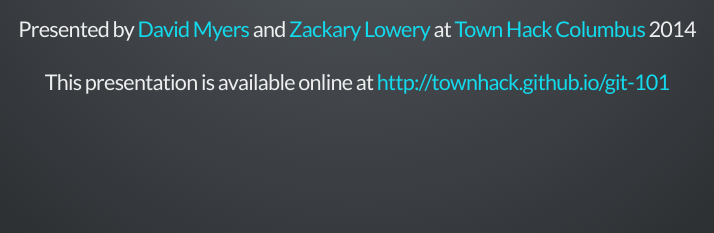
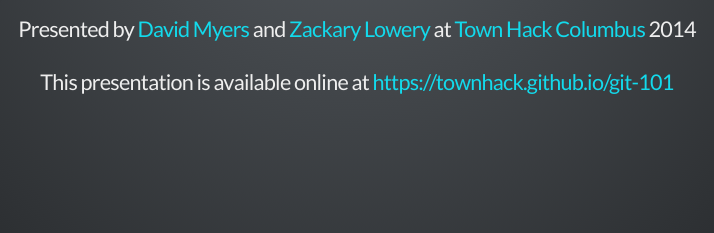
Before and after one commit to TownHack/git-101, a website: page index.html in a window 1280 px wide. Shown: the part 564-797 px from the top of the page, 283-997 px from the left. Drawn offline with Linux system fonts and the light colour scheme.

Commit message:
Changed url from http to https

```diff
--- a/index.html
+++ b/index.html
@@ -69,8 +69,8 @@
 					<p>
 						<small>
 							This presentation is available online at
-							<a href="http://townhack.github.io/git-101">
-								http://townhack.github.io/git-101
+							<a href="https://townhack.github.io/git-101">
+								https://townhack.github.io/git-101
 							</a>
 						</small>
 					</p>
```
